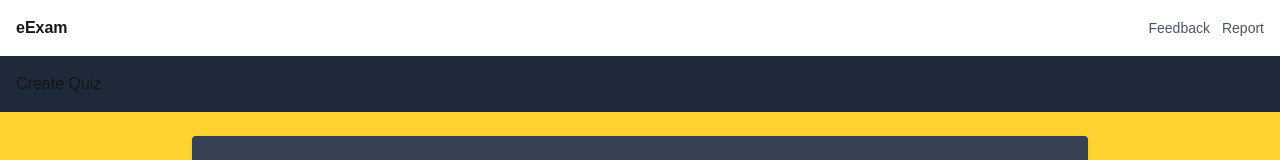
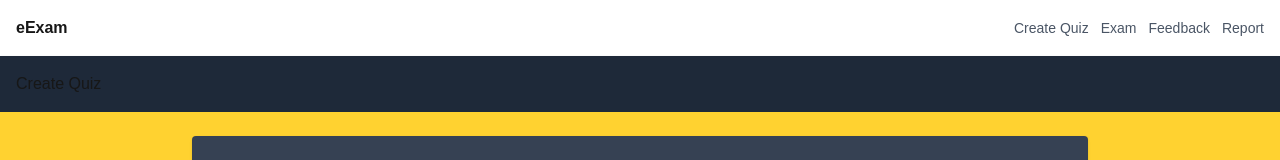
Before and after one commit to Farhat-004/onlinequizv2, a Next.js app: page /create-quiz in a window 1280 px wide. Shown: the top 160 px of the page. Built offline with nearby package versions, Linux system fonts and the light colour scheme.

Commit message:
fix:  added ceate-quiz and exam option in navbar component

```diff
--- a/components/NavBar.tsx
+++ b/components/NavBar.tsx
@@ -5,6 +5,8 @@ export default function NavBar() {
     <nav className="w-full bg-white shadow p-4 flex justify-between items-center">
       <Link href={'/'} className="font-semibold">eExam</Link>
       <div className="flex gap-3">
+        <Link href={'/create-quiz'} className="text-sm text-gray-600">Create Quiz</Link>
+        <Link href={'/quiz'} className="text-sm text-gray-600">Exam</Link>
         <button className="text-sm text-gray-600">Feedback</button>
         <button className="text-sm text-gray-600">Report</button>
       </div>
```
